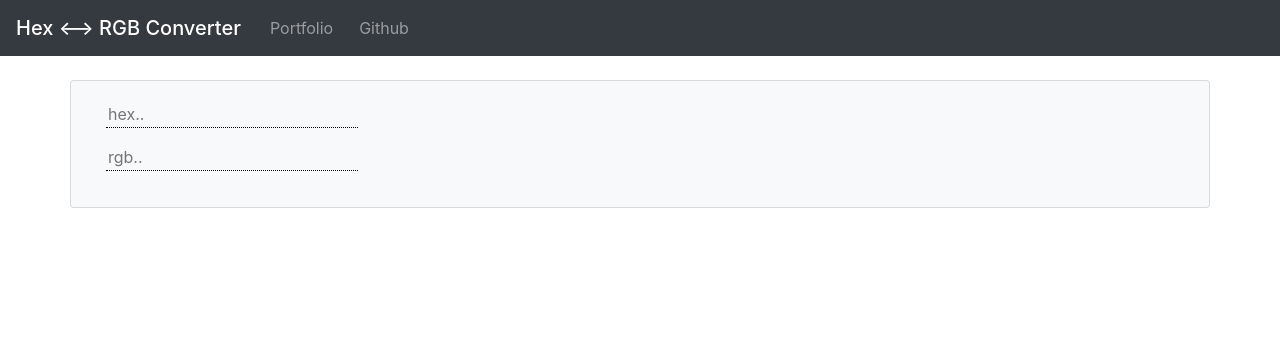
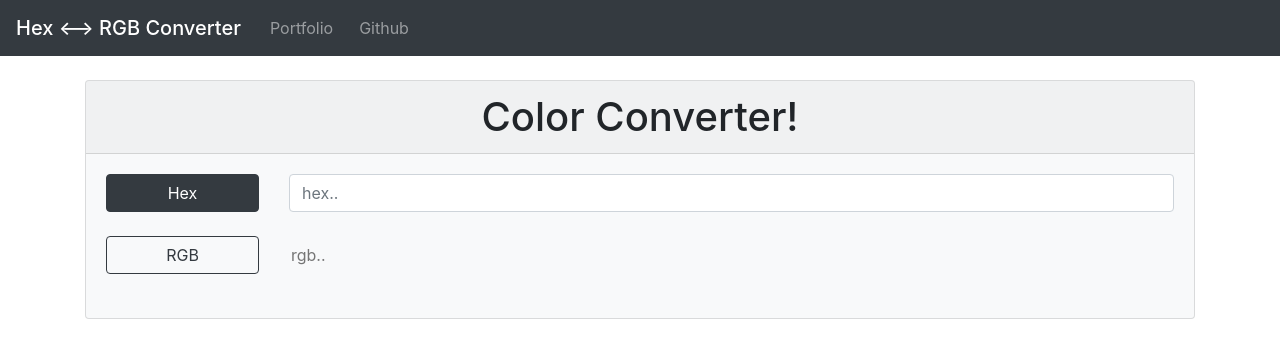
Before and after one commit to aaronmassey45/180Websites-Day-52, a React (Create React App) app: page / in a window 1280 px wide. Shown: the top 358 px of the page. Built offline with nearby package versions, Linux system fonts and the light colour scheme.

Commit message:
Moved app logic into new Converter component

```diff
--- a/src/App.js
+++ b/src/App.js
@@ -1,92 +1,14 @@
 import React, { Component } from 'react';
 import Navbar from './components/Navbar';
+import Converter from './components/Converter';
 import './App.css';
 
 export default class App extends Component {
-  state = {
-    hex: '',
-    rgb: '',
-  };
-
-  handleChange = e => {
-    const { name, value } = e.target;
-    this.setState({ [name]: value }, () => {
-      if (name === 'hex') {
-        this.updateHex();
-      } else {
-        this.updateRGB();
-      }
-    });
-  };
-
-  updateHex = () => {
-    const rgb = this.hexToRgb(this.state.hex);
-    if (rgb) {
-      const { r, g, b } = rgb;
-      this.setState({ rgb: `${r}, ${g}, ${b}` }, this.setBGColor);
-    }
-  };
-
-  updateRGB = () => {
-    const arr = this.state.rgb.split(',').map(x => x.trim());
-    if (arr.length === 3) {
-      const hex = this.rgbToHex(arr[0], arr[1], arr[2]);
-      this.setState({ hex }, this.setBGColor);
-    }
-  };
-
-  hexToRgb = input => {
-    const shorthandRegex = /^#?([a-f\d])([a-f\d])([a-f\d])$/i;
-    const hex = input.replace(shorthandRegex, function(m, r, g, b) {
-      return r + r + g + g + b + b;
-    });
-
-    const result = /^#?([a-f\d]{2})([a-f\d]{2})([a-f\d]{2})$/i.exec(hex);
-    return result
-      ? {
-          r: parseInt(result[1], 16),
-          g: parseInt(result[2], 16),
-          b: parseInt(result[3], 16),
-        }
-      : null;
-  };
-
-  rgbToHex = (r, g, b) => {
-    const rgb = b | (g << 8) | (r << 16);
-    return '#' + (0x1000000 | rgb).toString(16).substring(1);
-  };
-
-  setBGColor = () => {
-    document.body.style.backgroundColor = `#${this.state.hex}`;
-  };
-
   render() {
-    const { hex, rgb } = this.state;
     return (
       <div>
         <Navbar />
-        <div className="container card text-white bg-light">
-          <div className="card-body">
-            <p>
-              <input
-                type="text"
-                name="hex"
-                placeholder="hex.."
-                value={hex}
-                onChange={this.handleChange}
-              />
-            </p>
-            <p>
-              <input
-                type="text"
-                name="rgb"
-                placeholder="rgb.."
-                value={rgb}
-                onChange={this.handleChange}
-              />
-            </p>
-          </div>
-        </div>
+        <Converter />
       </div>
     );
   }
--- /dev/null
+++ b/src/components/Converter.js
@@ -0,0 +1,101 @@
+import React, { Component } from 'react';
+
+import Input from './Input';
+
+export default class Converter extends Component {
+  state = {
+    hex: '',
+    rgb: '',
+    convertFromHex: true,
+  };
+
+  handleChange = e => {
+    const { name, value } = e.target;
+    this.setState({ [name]: value }, () => {
+      if (name === 'hex') {
+        this.updateHex();
+      } else {
+        this.updateRGB();
+      }
+    });
+  };
+
+  handleClick = e => {
+    const convertFromHex = e.target.id === 'hex' ? true : false;
+    this.setState({ ...this.state, convertFromHex });
+  };
+
+  updateHex = () => {
+    const rgb = this.hexToRgb(this.state.hex);
+    if (rgb) {
+      const { r, g, b } = rgb;
+      this.setState({ rgb: `${r}, ${g}, ${b}` }, this.setBGColor);
+    }
+  };
+
+  updateRGB = () => {
+    const arr = this.state.rgb.split(',').map(x => x.trim());
+    if (arr.length === 3) {
+      const hex = this.rgbToHex(arr[0], arr[1], arr[2]);
+      this.setState({ hex }, this.setBGColor);
+    }
+  };
+
+  hexToRgb = input => {
+    const shorthandRegex = /^#?([a-f\d])([a-f\d])([a-f\d])$/i;
+    const hex = input.replace(shorthandRegex, function(m, r, g, b) {
+      return r + r + g + g + b + b;
+    });
+
+    const result = /^#?([a-f\d]{2})([a-f\d]{2})([a-f\d]{2})$/i.exec(hex);
+    return result
+      ? {
+          r: parseInt(result[1], 16),
+          g: parseInt(result[2], 16),
+          b: parseInt(result[3], 16),
+        }
+      : null;
+  };
+
+  rgbToHex = (r, g, b) => {
+    const rgb = b | (g << 8) | (r << 16);
+    return (0x1000000 | rgb).toString(16).substring(1);
+  };
+
+  setBGColor = () => {
+    document.body.style.backgroundColor = `#${this.state.hex}`;
+  };
+
+  render() {
+    const { hex, rgb, convertFromHex } = this.state;
+    return (
+      <div className="container">
+        <div className="card bg-light">
+          <div className="card-header text-center h1 mb-0">
+            Color Converter!
+          </div>
+          <div className="card-body">
+            <Input
+              label="Hex"
+              name="hex"
+              placeholder="hex.."
+              value={hex}
+              handleChange={this.handleChange}
+              handleClick={this.handleClick}
+              readOnly={!convertFromHex}
+            />
+            <Input
+              label="RGB"
+              name="rgb"
+              placeholder="rgb.."
+              value={rgb}
+              handleChange={this.handleChange}
+              handleClick={this.handleClick}
+              readOnly={convertFromHex}
+            />
+          </div>
+        </div>
+      </div>
+    );
+  }
+}
```
